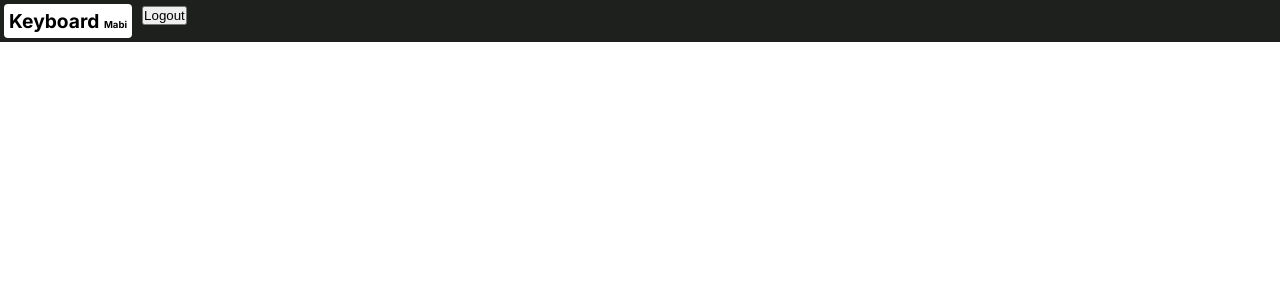
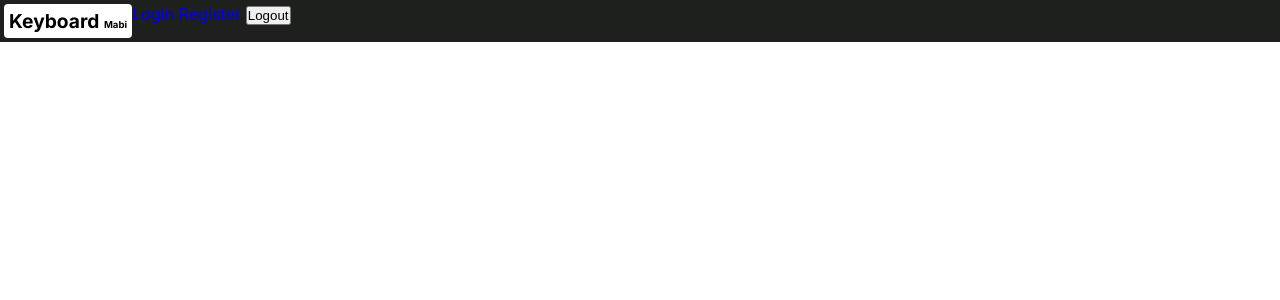
Before and after one commit to LuisArielRetanaHernadez/keyboard, a React (Vite) app: page / in a window 1280 px wide. Shown: the top 300 px of the page. Built offline with nearby package versions, Linux system fonts and the light colour scheme.

Commit message:
agregando el texto a los enlaces del menu

```diff
--- a/src/layouts/Menu/Menu.jsx
+++ b/src/layouts/Menu/Menu.jsx
@@ -15,10 +15,10 @@ const Menu = () => {
         <nav className="menu__nav">
           <ul className="menu__list">
             <li className="menu__item">
-              <Link to='/login' className="menu__link" />
+              <Link to='/login' className="menu__link">Login</Link>
             </li>
             <li className="menu__item">
-              <Link to='/register' className="menu__link" />
+              <Link to='/register' className="menu__link">Register</Link>
             </li>
             <li className="menu__item">
               <button className="menu__link">Logout</button>
```
